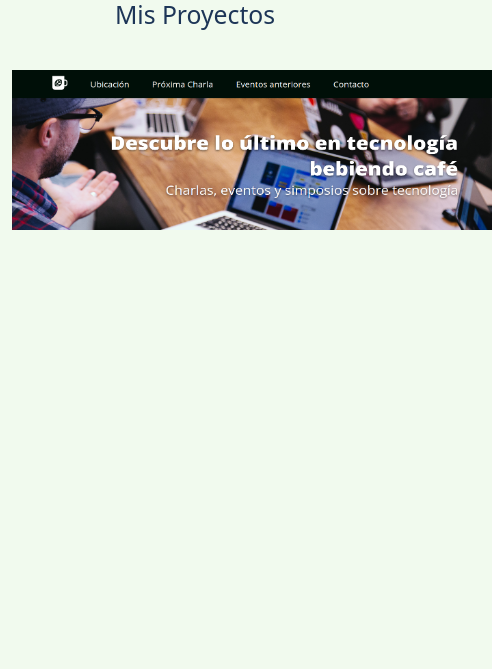
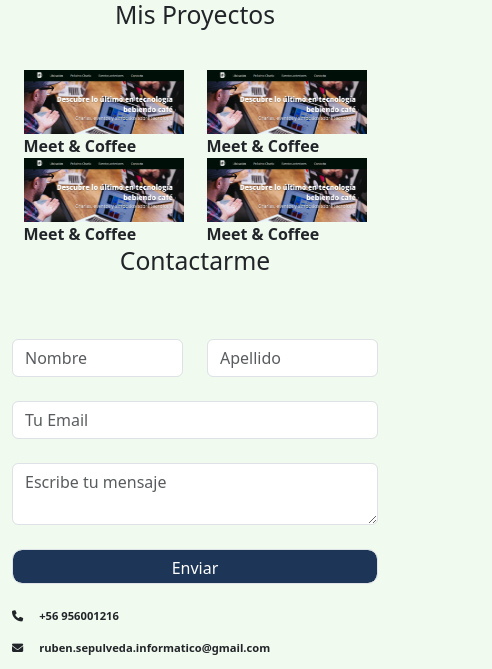
Before and after one commit to T3nebrius/Desafio_PParker, a website: page index.html in a window 390 px wide. Shown: the part 1115-1784 px from the top of the page, 492 px wide, since content can reach past the window. Before the commit the page ends 1345 px from the top, so only its background shows below. Drawn offline with nearby package versions, Linux system fonts and the light colour scheme.

Commit message:
tercer commit

```diff
--- a/assets/sass/main.scss
+++ b/assets/sass/main.scss
@@ -50,10 +50,42 @@ body{
 }
 
 .img_coffee{
-    width: 30rem;
-    height: 10rem;
+    width: 20rem;
+    height: 8rem;
     object-fit:fill;
 }
+
+.meet_coffee{
+    width: 20rem;
+    font-weight: bold;
+}
+
+.item_datos{
+    display: flex;
+    text-align: left;
+    align-items: first baseline;
+    height: 2rem;
+    width: 50rem;
+    gap: 1rem;
+    font-weight: 600;
+}
+
+.item_input{
+    display: flex;
+    text-align:justify;
+    align-items: first baseline;
+    height: 2rem;
+    width: 30rem;
+    gap: 1rem;
+    font-weight: 600;
+}
+
+.contact_form{
+    width: 40rem;
+}
+
+
+
 
 @media only screen and (max-width: 480px) and (min-width:360px){
 
@@ -64,6 +96,9 @@ body{
 }
 
 @media (max-width: 768px) {
+    .botonPrincipal{
+        width: 100%;
+    }
     .texto_logo {
         text-align: left;
         width: 45%;
@@ -73,4 +108,19 @@ body{
     .col-12.col-md-6 {
         justify-content: space-between;
     }
+
+    .meet_coffee{
+        width: 10rem;
+    }
+
+    .img_coffee{
+        width: 10rem;
+        height: 4rem;
+        object-fit:fill;
+    }
+
+    .item_datos{
+        font-size: 0.7rem;
+        width: 20rem;
+    }
 }
--- a/index.html
+++ b/index.html
@@ -9,7 +9,7 @@
 </head>
 <body>
   <nav class="navbar navbar-expand-lg ">
-    <div class="container-fluid">
+    <div class="container">
       <a class="navbar-brand" href="#"><h1 class="logo">PeterParker</h1></a>
       <button class="navbar-toggler" type="button" data-bs-toggle="collapse" data-bs-target="#navbarNav" aria-controls="navbarNav" aria-expanded="false" aria-label="Toggle navigation">
         <span class="navbar-toggler-icon"></span>
@@ -54,7 +54,7 @@
     </div>
   </section>
   <section>
-    <h2 class="Titulo1Principal subtituloHabilidades">Mis Habilidades</h2>
+    <h2 class="subtituloHabilidades">Mis Habilidades</h2>
     <div class="container">
       <div class="col-12 col-md-12 d-flex justify-content-around align-items-center flex-wrap">
         <div class="texto_logo"><img class="logo_tecno" src="https://upload.wikimedia.org/wikipedia/commons/6/61/HTML5_logo_and_wordmark.svg"> HTML</div>
@@ -69,14 +69,57 @@
     </div>
   </section>
   <section>
-    <h2 class="Titulo1Principal subtituloHabilidades">Mis Proyectos</h2>
-  </section>
+    <h2 class="subtituloHabilidades">Mis Proyectos</h2>
     <div class="container">
       <div class="col-12 col-md-12 d-flex justify-content-around align-items-center flex-wrap">
-        <div class="meet_coffee"><img class="img_coffee" src="assets/img/meetcoffee.png"></div>
+        <div class="meet_coffee"><img class="img_coffee" src="assets/img/meetcoffee.png">Meet & Coffee</div>
+        <div class="meet_coffee"><img class="img_coffee" src="assets/img/meetcoffee.png">Meet & Coffee</div>
+        <div class="meet_coffee"><img class="img_coffee" src="assets/img/meetcoffee.png">Meet & Coffee</div>
+        <div class="meet_coffee"><img class="img_coffee" src="assets/img/meetcoffee.png">Meet & Coffee</div>
       </div>
     </div>
-
+  </section>
+  <section>
+    <h2 class="subtituloHabilidades">Contactarme</h2>
+    <div class="container">
+      <div class="row align-items-center">
+        <div class="contact_form col-12 col-md-6">
+          <form>
+            <div class="row mb-4 mt-4">
+              <div class="col">
+                <input type="text" class="form-control" placeholder="Nombre" aria-label="First name">
+              </div>
+              <div class="col">
+                <input type="text" class="form-control" placeholder="Apellido" aria-label="Last name">
+              </div>
+            </div>
+            <div class="row mb-4">
+              <div class="col">
+                <input class="form-control" type="email" placeholder="Tu Email">
+              </div>
+            </div>
+            <div class="row mb-4">
+              <div class="col">
+                <textarea class="form-control" placeholder="Escribe tu mensaje"></textarea>
+              </div>
+            </div>
+            <div class="row mb-4">
+              <div class="col">
+                <button class="form-control botonPrincipal">Enviar</button>
+              </div>
+            </div>
+        </form>
+        </div>
+        <div class="contact_item col-12 col-md-6 alineacionContenidoDerecho">
+          <div class="item_datos"><i class="fa-solid fa-phone"></i><p>+56 956001216</p></div>
+          <div class="item_datos"><i class="fa-solid fa-envelope"></i><p>ruben.sepulveda.informatico@gmail.com</p></div>
+          <div class="item_datos"><i class="fa-brands fa-linkedin"></i><p>https://www.linkedin.com/in/ruben-sepulveda-779a7a21/</p></div>
+          <div class="item_datos"><i class="fa-brands fa-github"></i><p>https://github.com/T3nebrius</p></div>
+          <div class="item_datos"><i class="fa-brands fa-instagram"></i><p>@likhjglk</p></div>
+        </div>
+      </div>
+    </div>
+  </section>
     <script src="node_modules/bootstrap/dist/js/bootstrap.js"></script>
     <script src="https://kit.fontawesome.com/6db9ae3f72.js" crossorigin="anonymous"></script>
     <script src="assets/js/logic.js"></script>
--- a/package.json
+++ b/package.json
@@ -9,6 +9,7 @@
   "author": "",
   "license": "ISC",
   "dependencies": {
-    "bootstrap": "^5.3.3"
+    "bootstrap": "^5.3.3",
+    "bootstrap-icons": "^1.11.3"
   }
 }
```
Also changed, not shown: assets/css/styles.css, 2 other files.
